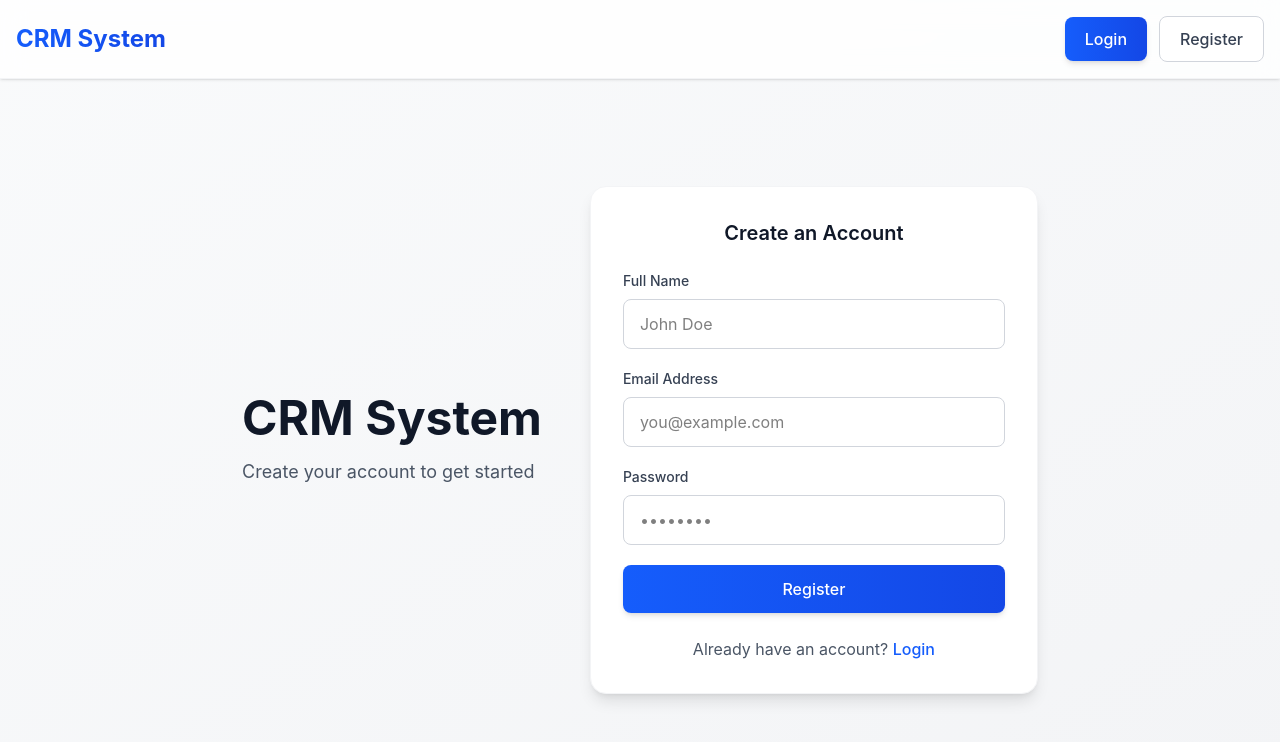
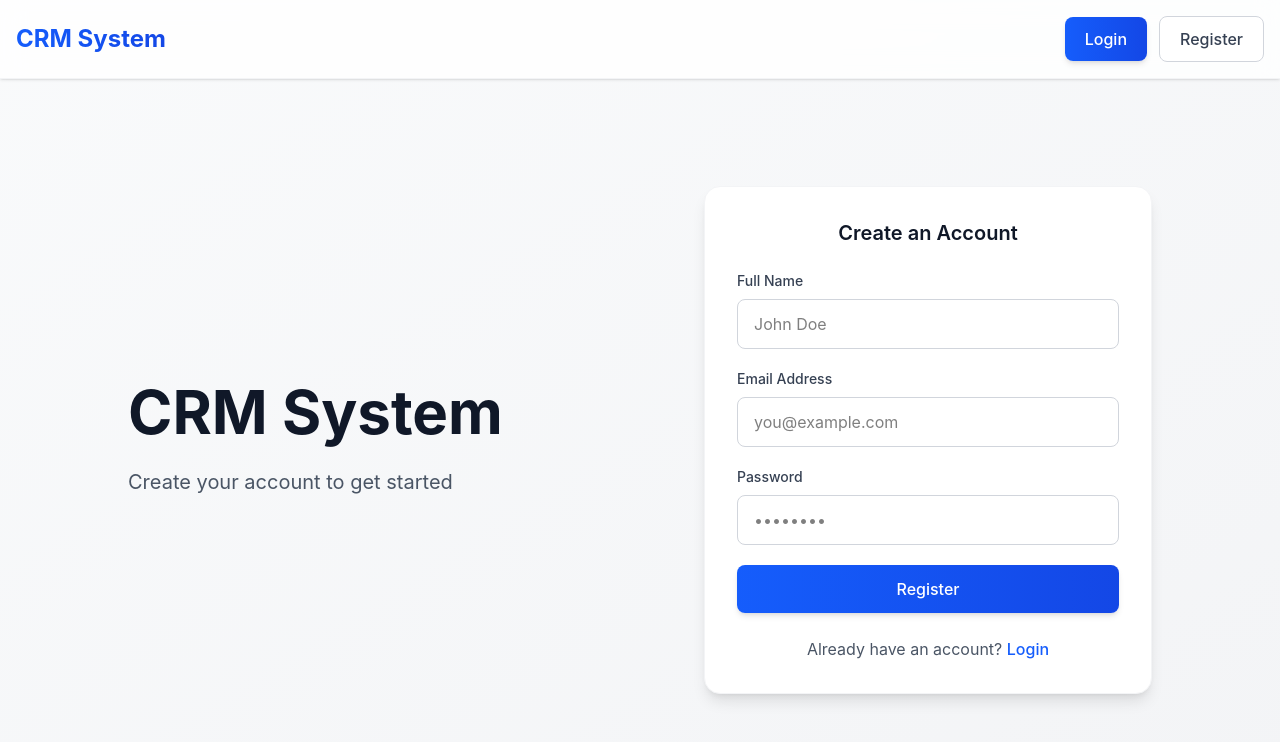
Before and after one commit to kevinthomas9898/crm-leads-management, a React (Vite) app in the folder client/: page /register in a window 1280 px wide. Shown: the top 742 px of the page. Built offline with nearby package versions, Linux system fonts and the light colour scheme.

Commit message:
desing changes

```diff
--- a/client/src/pages/LoginPage.tsx
+++ b/client/src/pages/LoginPage.tsx
@@ -30,16 +30,16 @@ function LoginPage() {
 
     return (
         <div className="min-h-screen flex items-center justify-center bg-gradient-to-br from-gray-50 to-gray-100 px-4 pt-20 overflow-y-auto">
-            <div className="w-full max-w-6xl flex flex-col lg:flex-row items-center justify-center gap-12">
+            <div className="w-full max-w-7xl flex flex-col lg:flex-row items-center justify-center gap-8 lg:gap-16">
                 {/* Logo/Brand */}
-                <div className="text-center lg:text-left lg:max-w-md">
-                    <h1 className="text-4xl lg:text-5xl font-bold text-gray-900 mb-4">CRM System</h1>
-                    <p className="text-lg text-gray-600">Welcome back! Please login to continue</p>
+                <div className="text-center lg:text-left lg:flex-1 lg:max-w-lg">
+                    <h1 className="text-4xl lg:text-6xl font-bold text-gray-900 mb-4 lg:mb-6">CRM System</h1>
+                    <p className="text-lg lg:text-xl text-gray-600 leading-relaxed">Welcome back! Please login to continue</p>
                 </div>
 
                 <form
                     onSubmit={handleSubmit(onSubmit)}
-                    className="bg-white p-8 rounded-2xl shadow-lg border border-gray-100 w-full max-w-md"
+                    className="bg-white p-6 lg:p-8 rounded-2xl shadow-lg border border-gray-100 w-full max-w-md lg:flex-shrink-0"
                 >
                     <h2 className="text-xl font-semibold text-gray-900 mb-6 text-center">
                         Login to Your Account
--- a/client/src/pages/RegisterPage.tsx
+++ b/client/src/pages/RegisterPage.tsx
@@ -30,16 +30,16 @@ function RegisterPage() {
 
   return (
     <div className="h-screen flex items-center justify-center bg-gradient-to-br from-gray-50 to-gray-100 px-4 pt-20 overflow-y-auto">
-      <div className="w-full max-w-6xl flex flex-col lg:flex-row items-center justify-center gap-12">
+      <div className="w-full max-w-7xl flex flex-col lg:flex-row items-center justify-center gap-8 lg:gap-16">
         {/* Logo/Brand */}
-        <div className="text-center lg:text-left lg:max-w-md">
-          <h1 className="text-4xl lg:text-5xl font-bold text-gray-900 mb-4">CRM System</h1>
-          <p className="text-lg text-gray-600">Create your account to get started</p>
+        <div className="text-center lg:text-left lg:flex-1 lg:max-w-lg">
+          <h1 className="text-4xl lg:text-6xl font-bold text-gray-900 mb-4 lg:mb-6">CRM System</h1>
+          <p className="text-lg lg:text-xl text-gray-600 leading-relaxed">Create your account to get started</p>
         </div>
 
         <form
           onSubmit={handleSubmit(onSubmit)}
-          className="bg-white p-8 rounded-2xl shadow-lg border border-gray-100 w-full max-w-md"
+          className="bg-white p-6 lg:p-8 rounded-2xl shadow-lg border border-gray-100 w-full max-w-md lg:flex-shrink-0"
         >
           <h2 className="text-xl font-semibold text-gray-900 mb-6 text-center">
             Create an Account
```
